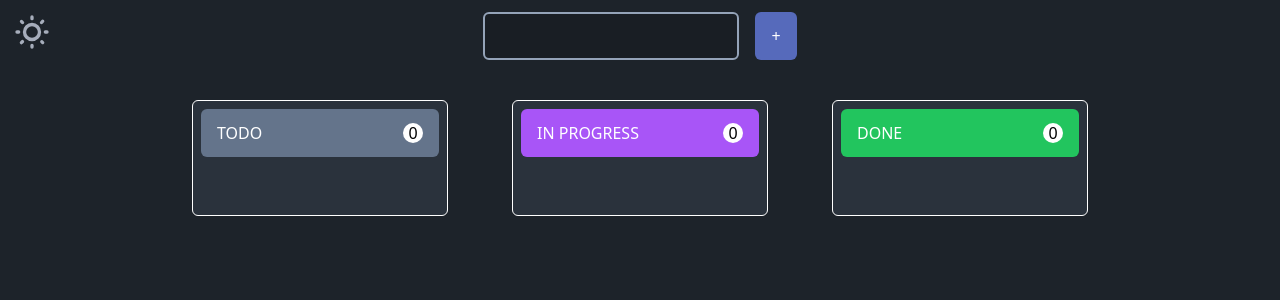
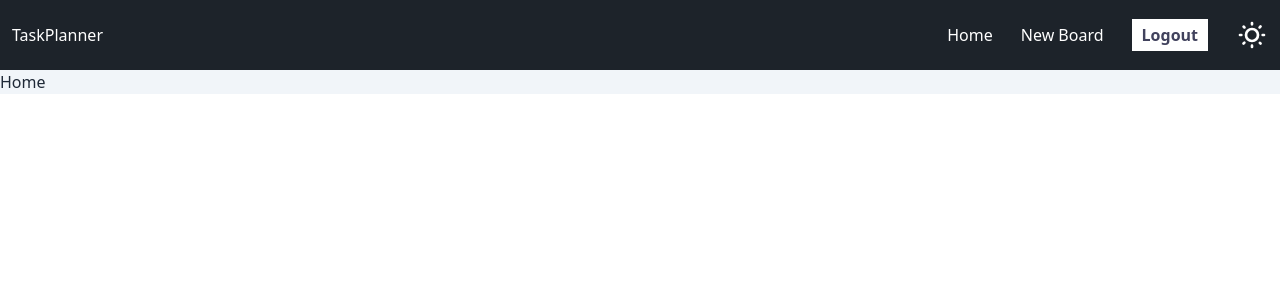
Before and after one commit to DE4D-P00L/TaskPlanner, a React (Vite) app: page / in a window 1280 px wide. Shown: the top 300 px of the page. Built offline with nearby package versions, Linux system fonts and the light colour scheme.

Commit message:
added navbar

```diff
--- a/package.json
+++ b/package.json
@@ -10,11 +10,15 @@
     "preview": "vite preview"
   },
   "dependencies": {
+    "@reduxjs/toolkit": "^2.2.1",
     "react": "^18.2.0",
     "react-dnd": "^16.0.1",
     "react-dnd-html5-backend": "^16.0.1",
     "react-dom": "^18.2.0",
     "react-hot-toast": "^2.4.1",
+    "react-icons": "^5.0.1",
+    "react-redux": "^9.1.0",
+    "react-router-dom": "^6.22.1",
     "uuid": "^9.0.1"
   },
   "devDependencies": {
--- a/src/App.jsx
+++ b/src/App.jsx
@@ -1,13 +1,13 @@
 import { useEffect, useState } from "react";
 import CreateTask from "./components/CreateTask";
 import ListTasks from "./components/ListTasks";
-import { Toaster } from "react-hot-toast";
 import { DndProvider } from "react-dnd";
 import { HTML5Backend } from "react-dnd-html5-backend";
+import { useSelector } from "react-redux";
 
 function App() {
   const [tasks, setTasks] = useState([]);
-  const [darkmode, setDarkmode] = useState(true);
+  const darkmode = useSelector((state) => state.theme.darkMode);
 
   useEffect(() => {
     const list = localStorage.getItem("tasks");
@@ -16,31 +16,10 @@ function App() {
 
   return (
     <DndProvider backend={HTML5Backend}>
-      <Toaster position="top-right" duration={500} />
       <div
-        className="w-full h-screen max-h-screen flex flex-col items-center gap-10
-       p-3 relative-top"
+        className="w-full h-[calc(100vh-70px)] max-h-screen flex flex-col items-center gap-10
+       p-3"
         data-theme={`${darkmode ? "dark" : "light"}`}>
-        <div
-          className="absolute left-3 top-3 cursor-pointer"
-          onClick={() => setDarkmode((prev) => !prev)}>
-          {darkmode ? (
-            <svg
-              className="fill-current w-10 h-10"
-              xmlns="http://www.w3.org/2000/svg"
-              viewBox="0 0 24 24">
-              <path d="M5.64,17l-.71.71a1,1,0,0,0,0,1.41,1,1,0,0,0,1.41,0l.71-.71A1,1,0,0,0,5.64,17ZM5,12a1,1,0,0,0-1-1H3a1,1,0,0,0,0,2H4A1,1,0,0,0,5,12Zm7-7a1,1,0,0,0,1-1V3a1,1,0,0,0-2,0V4A1,1,0,0,0,12,5ZM5.64,7.05a1,1,0,0,0,.7.29,1,1,0,0,0,.71-.29,1,1,0,0,0,0-1.41l-.71-.71A1,1,0,0,0,4.93,6.34Zm12,.29a1,1,0,0,0,.7-.29l.71-.71a1,1,0,1,0-1.41-1.41L17,5.64a1,1,0,0,0,0,1.41A1,1,0,0,0,17.66,7.34ZM21,11H20a1,1,0,0,0,0,2h1a1,1,0,0,0,0-2Zm-9,8a1,1,0,0,0-1,1v1a1,1,0,0,0,2,0V20A1,1,0,0,0,12,19ZM18.36,17A1,1,0,0,0,17,18.36l.71.71a1,1,0,0,0,1.41,0,1,1,0,0,0,0-1.41ZM12,6.5A5.5,5.5,0,1,0,17.5,12,5.51,5.51,0,0,0,12,6.5Zm0,9A3.5,3.5,0,1,1,15.5,12,3.5,3.5,0,0,1,12,15.5Z" />
-            </svg>
-          ) : (
-            <svg
-              className="fill-current w-10 h-10"
-              xmlns="http://www.w3.org/2000/svg"
-              viewBox="0 0 24 24">
-              <path d="M21.64,13a1,1,0,0,0-1.05-.14,8.05,8.05,0,0,1-3.37.73A8.15,8.15,0,0,1,9.08,5.49a8.59,8.59,0,0,1,.25-2A1,1,0,0,0,8,2.36,10.14,10.14,0,1,0,22,14.05,1,1,0,0,0,21.64,13Zm-9.5,6.69A8.14,8.14,0,0,1,7.08,5.22v.27A10.15,10.15,0,0,0,17.22,15.63a9.79,9.79,0,0,0,2.1-.22A8.11,8.11,0,0,1,12.14,19.73Z" />
-            </svg>
-          )}
-        </div>
-
         <CreateTask tasks={tasks} setTasks={setTasks} />
         <ListTasks tasks={tasks} setTasks={setTasks} />
       </div>
--- a/src/components/CreateTask.jsx
+++ b/src/components/CreateTask.jsx
@@ -1,8 +1,9 @@
+/* eslint-disable react/prop-types */
 import { useState } from "react";
 import { v4 as uuidv4 } from "uuid";
 import toast from "react-hot-toast";
 
-const CreateTask = ({ tasks, setTasks }) => {
+const CreateTask = ({ setTasks }) => {
   const [task, setTask] = useState({
     id: "",
     content: "",
@@ -27,18 +28,20 @@ const CreateTask = ({ tasks, setTasks }) => {
   };
 
   return (
-    <form onSubmit={handleSubmit}>
+    <form
+      onSubmit={handleSubmit}
+      className="flex w-full justify-center sm:flex-row flex-col items-center gap-4">
       <input
         type="text"
         onChange={(e) =>
           setTask({ ...task, id: uuidv4(), content: e.target.value })
         }
         value={task.content}
-        className="border-2 border-slate-400 bg-base-200 rounded-md mr-4 h-12 w-64 px-2"
+        className="border-2 border-slate-400 bg-base-200 rounded-md h-12 px-2 max-w-64 w-full"
       />
       <button
         type="submit"
-        className="bg-secondary rounded-md px-4 h-12 text-white select-none">
+        className="bg-secondary rounded-md px-4 h-12 text-white select-none max-w-64 w-full sm:w-fit">
         +
       </button>
     </form>
--- /dev/null
+++ b/src/components/NavBar.jsx
@@ -0,0 +1,96 @@
+import { useDispatch, useSelector } from "react-redux";
+import { toggleDarkMode } from "../features/darkModeSlice";
+import { Link } from "react-router-dom";
+import { GiHamburgerMenu } from "react-icons/gi";
+import { useState } from "react";
+
+const NavBar = () => {
+  const darkmode = useSelector((state) => state.theme.darkMode);
+  const [menuOpen, setMenuOpen] = useState(false);
+  const dispatch = useDispatch();
+  return (
+    <nav
+      className="sticky w-full z-[99] h-[70px] px-3 top-0"
+      data-theme={`${darkmode ? "dark" : "light"}`}>
+      <div className="flex h-full items-center max-w-7xl mx-auto justify-between text-primary-content">
+        <h2 className="">TaskPlanner</h2>
+
+        {/* Desktop Menu */}
+
+        <ul className="hidden gap-7 items-center sm:flex">
+          <li>
+            <Link to="/">Home</Link>
+          </li>
+          <li>
+            <Link to="/create-project">New Board</Link>
+          </li>
+          {/* TODO: Add conditional render for Login/Logout buttons */}
+          <li className="bg-primary-content text-accent cursor-pointer">
+            <button className="px-2.5 py-1 font-semibold">Logout</button>
+          </li>
+          <div
+            className="cursor-pointer"
+            onClick={() => dispatch(toggleDarkMode())}>
+            {darkmode ? (
+              <svg
+                className="fill-current w-8 h-8"
+                xmlns="http://www.w3.org/2000/svg"
+                viewBox="0 0 24 24">
+                <path d="M5.64,17l-.71.71a1,1,0,0,0,0,1.41,1,1,0,0,0,1.41,0l.71-.71A1,1,0,0,0,5.64,17ZM5,12a1,1,0,0,0-1-1H3a1,1,0,0,0,0,2H4A1,1,0,0,0,5,12Zm7-7a1,1,0,0,0,1-1V3a1,1,0,0,0-2,0V4A1,1,0,0,0,12,5ZM5.64,7.05a1,1,0,0,0,.7.29,1,1,0,0,0,.71-.29,1,1,0,0,0,0-1.41l-.71-.71A1,1,0,0,0,4.93,6.34Zm12,.29a1,1,0,0,0,.7-.29l.71-.71a1,1,0,1,0-1.41-1.41L17,5.64a1,1,0,0,0,0,1.41A1,1,0,0,0,17.66,7.34ZM21,11H20a1,1,0,0,0,0,2h1a1,1,0,0,0,0-2Zm-9,8a1,1,0,0,0-1,1v1a1,1,0,0,0,2,0V20A1,1,0,0,0,12,19ZM18.36,17A1,1,0,0,0,17,18.36l.71.71a1,1,0,0,0,1.41,0,1,1,0,0,0,0-1.41ZM12,6.5A5.5,5.5,0,1,0,17.5,12,5.51,5.51,0,0,0,12,6.5Zm0,9A3.5,3.5,0,1,1,15.5,12,3.5,3.5,0,0,1,12,15.5Z" />
+              </svg>
+            ) : (
+              <svg
+                className="fill-current w-8 h-8"
+                xmlns="http://www.w3.org/2000/svg"
+                viewBox="0 0 24 24">
+                <path d="M21.64,13a1,1,0,0,0-1.05-.14,8.05,8.05,0,0,1-3.37.73A8.15,8.15,0,0,1,9.08,5.49a8.59,8.59,0,0,1,.25-2A1,1,0,0,0,8,2.36,10.14,10.14,0,1,0,22,14.05,1,1,0,0,0,21.64,13Zm-9.5,6.69A8.14,8.14,0,0,1,7.08,5.22v.27A10.15,10.15,0,0,0,17.22,15.63a9.79,9.79,0,0,0,2.1-.22A8.11,8.11,0,0,1,12.14,19.73Z" />
+              </svg>
+            )}
+          </div>
+        </ul>
+
+        {/* Mobile Menu */}
+
+        {menuOpen && (
+          <ul className="flex gap-7 sm:hidden flex-col absolute top-[70px] right-0 items-end bg-base-200 w-full py-10 px-5 drop-shadow-[0_35px_35px_rgba(0,0,0,0.25)]">
+            <li>
+              <Link to="/">Home</Link>
+            </li>
+            <li>
+              <Link to="/create-project">New Board</Link>
+            </li>
+            {/* TODO: Add conditional render for Login/Logout buttons */}
+            <li className="bg-primary-content text-accent cursor-pointer">
+              <button className="px-2.5 py-1 font-semibold">Logout</button>
+            </li>
+            <div
+              className="cursor-pointer"
+              onClick={() => dispatch(toggleDarkMode())}>
+              {darkmode ? (
+                <svg
+                  className="fill-current w-8 h-8"
+                  xmlns="http://www.w3.org/2000/svg"
+                  viewBox="0 0 24 24">
+                  <path d="M5.64,17l-.71.71a1,1,0,0,0,0,1.41,1,1,0,0,0,1.41,0l.71-.71A1,1,0,0,0,5.64,17ZM5,12a1,1,0,0,0-1-1H3a1,1,0,0,0,0,2H4A1,1,0,0,0,5,12Zm7-7a1,1,0,0,0,1-1V3a1,1,0,0,0-2,0V4A1,1,0,0,0,12,5ZM5.64,7.05a1,1,0,0,0,.7.29,1,1,0,0,0,.71-.29,1,1,0,0,0,0-1.41l-.71-.71A1,1,0,0,0,4.93,6.34Zm12,.29a1,1,0,0,0,.7-.29l.71-.71a1,1,0,1,0-1.41-1.41L17,5.64a1,1,0,0,0,0,1.41A1,1,0,0,0,17.66,7.34ZM21,11H20a1,1,0,0,0,0,2h1a1,1,0,0,0,0-2Zm-9,8a1,1,0,0,0-1,1v1a1,1,0,0,0,2,0V20A1,1,0,0,0,12,19ZM18.36,17A1,1,0,0,0,17,18.36l.71.71a1,1,0,0,0,1.41,0,1,1,0,0,0,0-1.41ZM12,6.5A5.5,5.5,0,1,0,17.5,12,5.51,5.51,0,0,0,12,6.5Zm0,9A3.5,3.5,0,1,1,15.5,12,3.5,3.5,0,0,1,12,15.5Z" />
+                </svg>
+              ) : (
+                <svg
+                  className="fill-current w-8 h-8"
+                  xmlns="http://www.w3.org/2000/svg"
+                  viewBox="0 0 24 24">
+                  <path d="M21.64,13a1,1,0,0,0-1.05-.14,8.05,8.05,0,0,1-3.37.73A8.15,8.15,0,0,1,9.08,5.49a8.59,8.59,0,0,1,.25-2A1,1,0,0,0,8,2.36,10.14,10.14,0,1,0,22,14.05,1,1,0,0,0,21.64,13Zm-9.5,6.69A8.14,8.14,0,0,1,7.08,5.22v.27A10.15,10.15,0,0,0,17.22,15.63a9.79,9.79,0,0,0,2.1-.22A8.11,8.11,0,0,1,12.14,19.73Z" />
+                </svg>
+              )}
+            </div>
+          </ul>
+        )}
+        <button
+          className="sm:hidden flex p-2"
+          onClick={() => setMenuOpen((prev) => !prev)}>
+          <GiHamburgerMenu className="text-2xl" />
+        </button>
+      </div>
+    </nav>
+  );
+};
+export default NavBar;
--- /dev/null
+++ b/src/features/authSlice.js
@@ -0,0 +1,27 @@
+import { createSlice } from "@reduxjs/toolkit";
+
+const initialState = {
+  user: JSON.parse(localStorage.getItem("user")) || null,
+  token: null,
+};
+
+const authSlice = createSlice({
+  name: "auth",
+  initialState,
+  reducers: {
+    setUser: (state, action) => {
+      state.user = action.payload;
+      localStorage.setItem("user", JSON.stringify(action.payload));
+      state.token = action.payload.token;
+    },
+    clearUser: (state) => {
+      state.user = null;
+      localStorage.removeItem("user");
+      state.token = null;
+    },
+  },
+});
+
+export const { setUser, clearUser } = authSlice.actions;
+
+export default authSlice.reducer;
--- /dev/null
+++ b/src/features/darkModeSlice.js
@@ -0,0 +1,22 @@
+import { createSlice } from "@reduxjs/toolkit";
+
+const initialState = {
+  darkMode: true,
+};
+
+export const darkModeSlice = createSlice({
+  name: "darkMode",
+  initialState,
+  reducers: {
+    toggleDarkMode: (state) => {
+      state.darkMode = !state.darkMode;
+    },
+    setDarkMode: (state, action) => {
+      state.darkMode = action.payload;
+    },
+  },
+});
+
+export const { toggleDarkMode, setDarkMode } = darkModeSlice.actions;
+
+export default darkModeSlice.reducer;
--- /dev/null
+++ b/src/features/store.js
@@ -0,0 +1,12 @@
+import { configureStore } from "@reduxjs/toolkit";
+import darkModeReducers from "./darkModeSlice.js";
+import authSlice from "./authSlice.js";
+
+const store = configureStore({
+  reducer: {
+    theme: darkModeReducers,
+    auth: authSlice,
+  },
+});
+
+export default store;
--- a/src/main.jsx
+++ b/src/main.jsx
@@ -1,6 +1,26 @@
-import React from "react";
 import ReactDOM from "react-dom/client";
 import App from "./App.jsx";
 import "./index.css";
+import { BrowserRouter, Route, Routes } from "react-router-dom";
+import Home from "./pages/Home.jsx";
+import { Toaster } from "react-hot-toast";
+import Login from "./pages/Login.jsx";
+import NavBar from "./components/NavBar.jsx";
+import { Provider } from "react-redux";
+import store from "./features/store.js";
+import CreateProject from "./pages/CreateProject.jsx";
 
-ReactDOM.createRoot(document.getElementById("root")).render(<App />);
+ReactDOM.createRoot(document.getElementById("root")).render(
+  <Provider store={store}>
+    <BrowserRouter>
+      <Toaster position="bottom-left" duration={500} />
+      <NavBar />
+      <Routes>
+        <Route path="/" element={<Home />} />
+        <Route path="/login" element={<Login />} />
+        <Route path="/create-project" element={<CreateProject />} />
+        <Route path="/project/:pid" element={<App />} />
+      </Routes>
+    </BrowserRouter>
+  </Provider>
+);
--- /dev/null
+++ b/src/pages/CreateProject.jsx
@@ -0,0 +1,4 @@
+const CreateProject = () => {
+  return <div>CreateProject</div>;
+};
+export default CreateProject;
--- /dev/null
+++ b/src/pages/Home.jsx
@@ -0,0 +1,4 @@
+const Home = () => {
+  return <div>Home</div>;
+};
+export default Home;
--- /dev/null
+++ b/src/pages/Login.jsx
@@ -0,0 +1,4 @@
+const Login = () => {
+  return <div>Login</div>;
+};
+export default Login;
```
Also changed, not shown: 2 other files (tests, documents, lock files or other folders).
